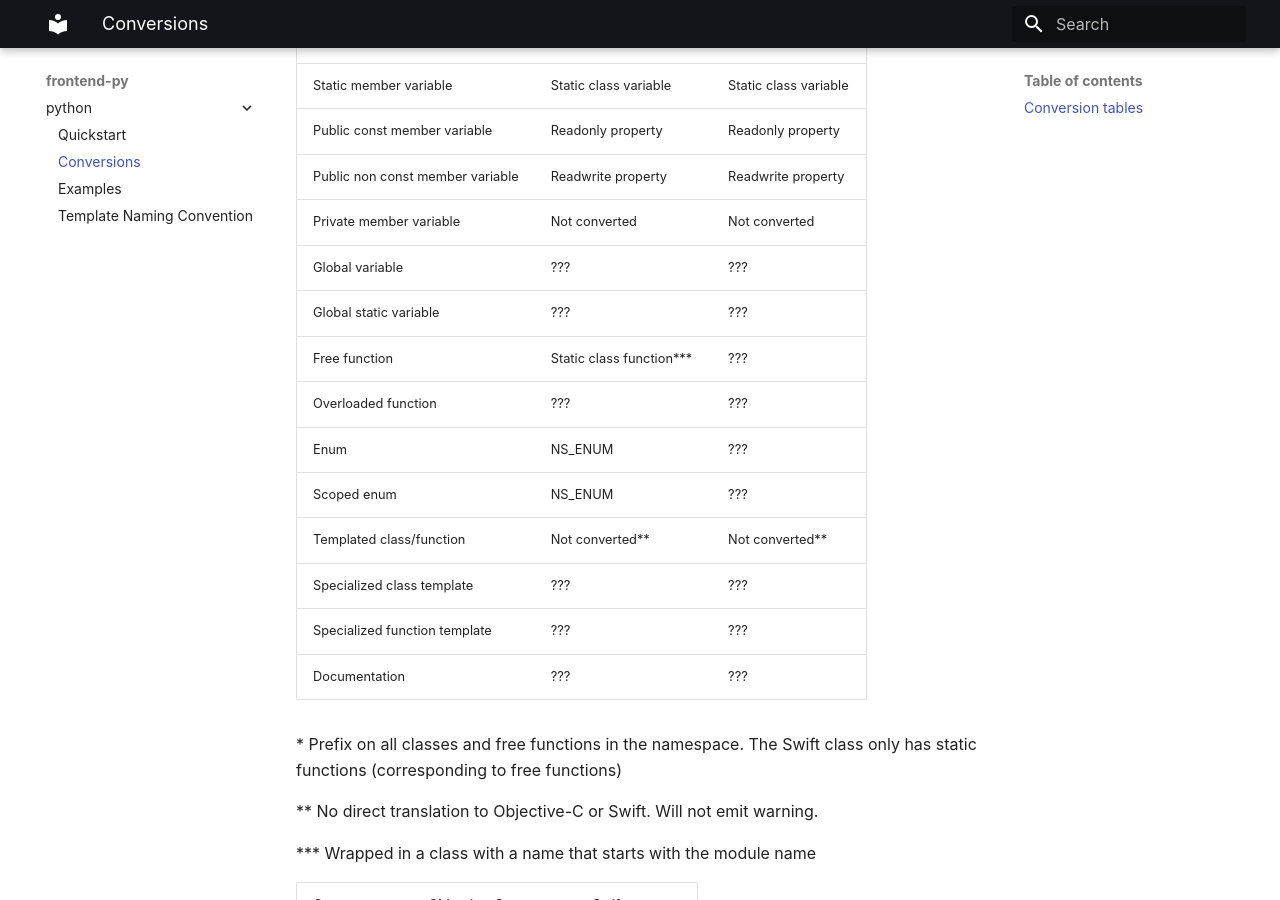
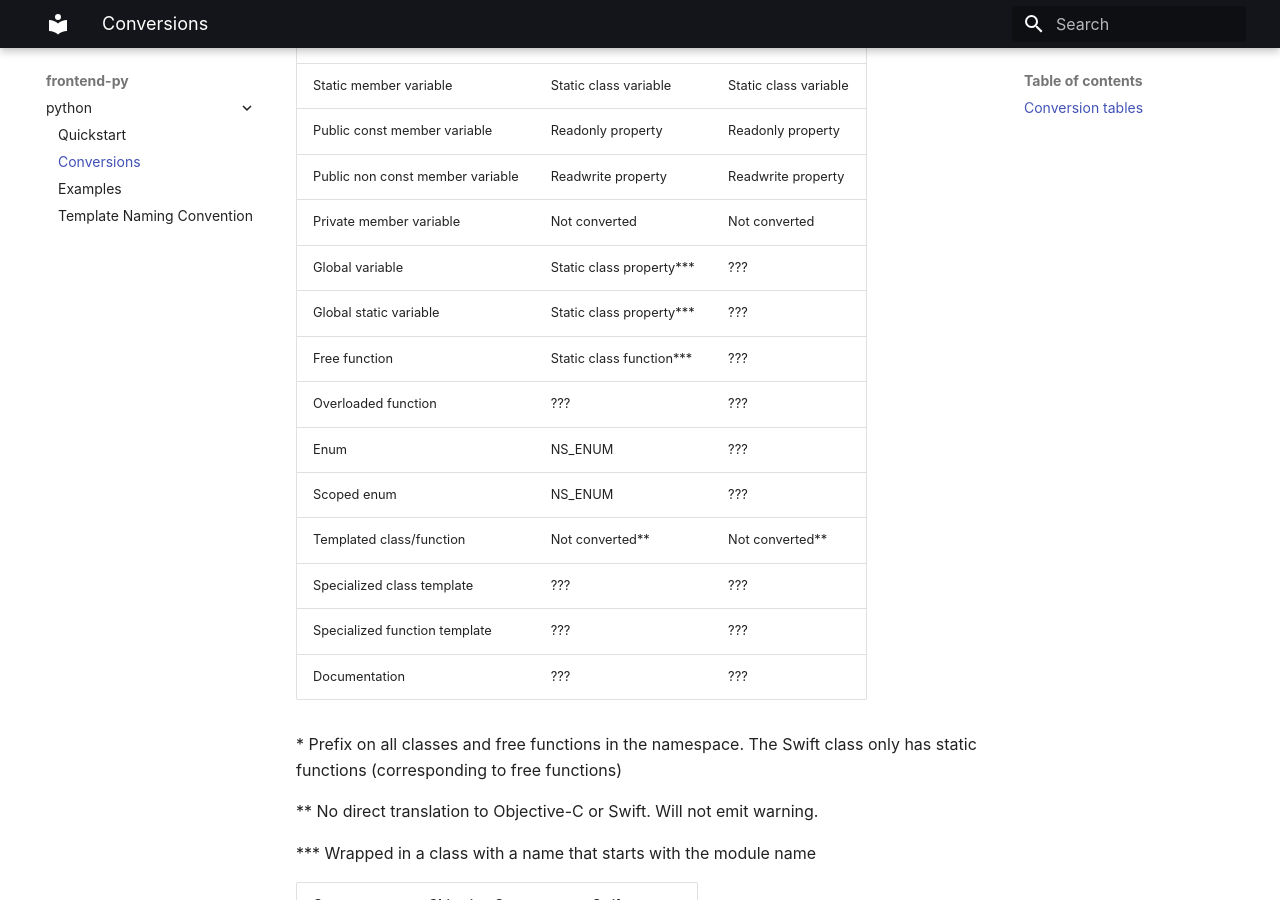
Before and after one commit to Tolc-Software/frontend.swift, an MkDocs documentation site: the page built from docs/public/conversions.md, in a window 1280 px wide and 900 px high, scrolled down 745 px. Built offline with MkDocs 1.6.1 and Material for MkDocs 9.7.7, drawn with Linux system fonts in a browser that asks for light colours; some web fonts are replaced.

Commit message:
Add support for global variables

```diff
--- a/docs/public/conversions.md
+++ b/docs/public/conversions.md
@@ -21,8 +21,8 @@ Note that any restriction this poses only applies to the public interface of you
 | Public const member variable        | Readonly property              | Readonly property              |
 | Public non const member variable    | Readwrite property             | Readwrite property             |
 | Private member variable             | Not converted                  | Not converted                  |
-| Global variable                     | ???                            | ???                            |
-| Global static variable              | ???                            | ???                            |
+| Global variable                     | Static class property***       | ???                            |
+| Global static variable              | Static class property***       | ???                            |
 | Free function                       | Static class function***       | ???                            |
 | Overloaded function                 | ???                            | ???                            |
 | Enum                                | NS\_ENUM                       | ???                            |
```
Also changed, not shown: 5 other files.
